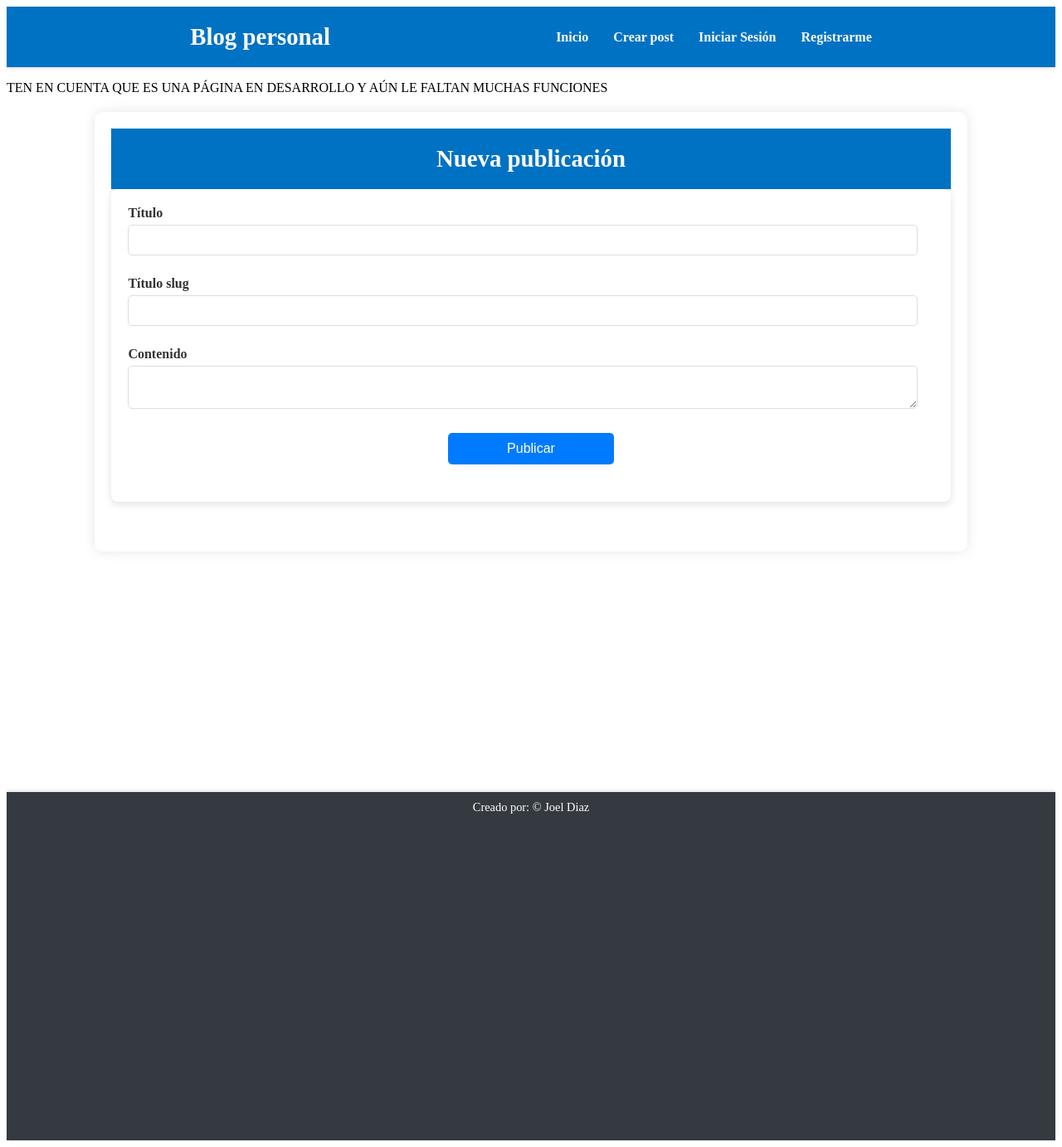
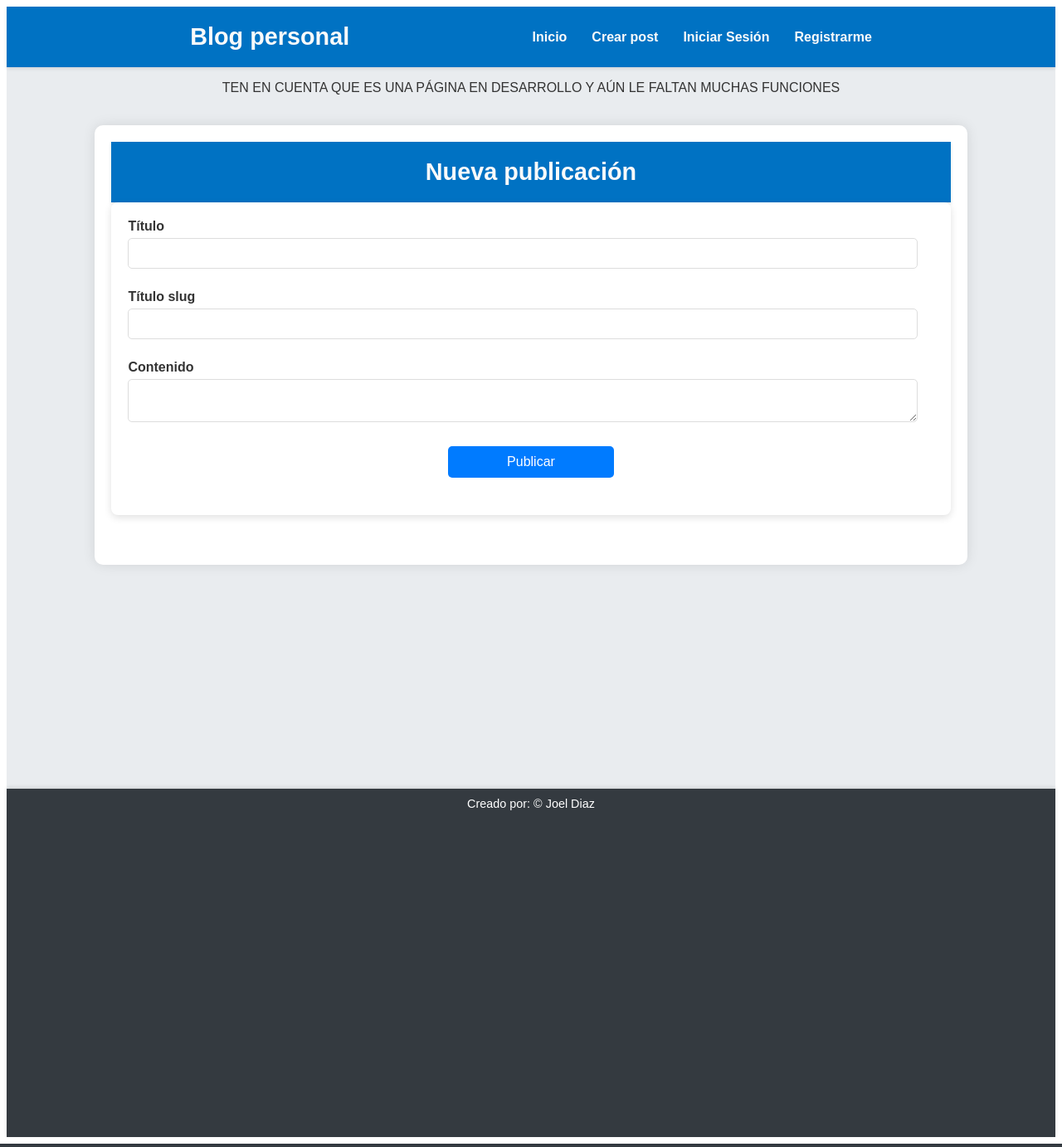
Before and after one commit to isaoasis/joel, a Flask app: page /admin/post/ in a window 1280 px wide. Shown: the whole page at 83% size. Run offline with Flask 3, Linux system fonts and the light colour scheme.

Commit message:
Update base_template.html

```diff
--- a/page/templates/base_template.html
+++ b/page/templates/base_template.html
@@ -7,7 +7,7 @@
     <link rel="stylesheet" href="{{ url_for('static', filename='css/main.css') }}">
 </head>
 <body>
-
+<div class="container-all">
     <header>
         <nav class="nav-header">
             <h1>
@@ -34,5 +34,6 @@
     <footer>
         Creado por: &copy; Joel Diaz
     </footer>
+</div>
 </body>
 </html>
```
